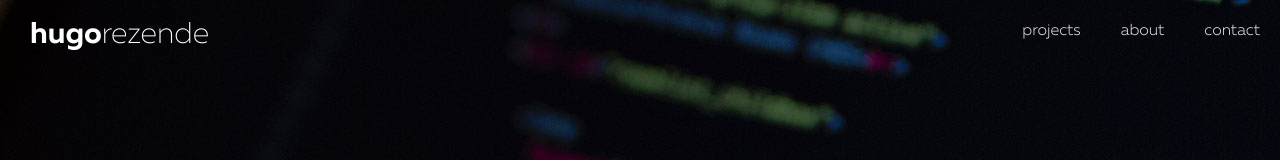
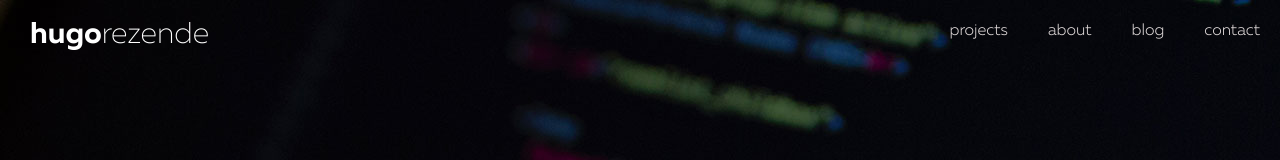
Before and after one commit to hugorezende/hugorezende.github.io, a plain HTML site: page index.html in a window 1280 px wide. Shown: the top 160 px of the page. Drawn offline with nearby package versions, Linux system fonts and the light colour scheme.

Commit message:
Add menu blog

```diff
--- a/index.html
+++ b/index.html
@@ -69,6 +69,7 @@
 		<ul class="menu menu-desktop">
 			<li class="item"><a href="#projects">projects</a></li>
 			<li class="item"><a href="#about">about</a></li>
+			<li class="item"><a href="/blog" target="_blank">blog</a></li>
 			<li class="item"><a href="#contact">contact</a></li>
 		</ul>
 
@@ -76,6 +77,7 @@
 			<ul class="menu mobile-itens" style="background-color: #404040">
 				<li class="item"><a href="#projects">projects</a></li>
 				<li class="item"><a href="#about">about</a></li>
+				<li class="item"><a href="/blog" target="_blank">blog</a></li>
 				<li class="item"><a href="#contact">contact</a></li>
 			</ul>
 		</div>
```
